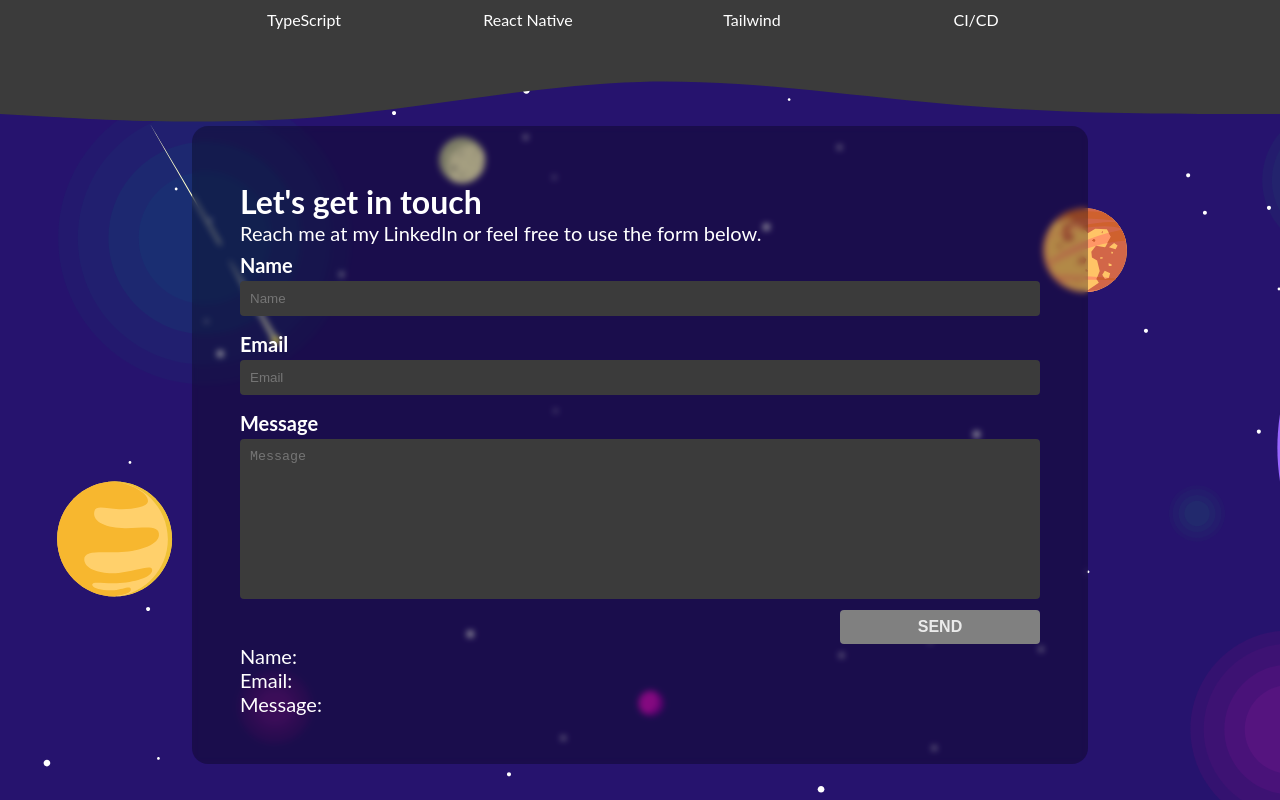
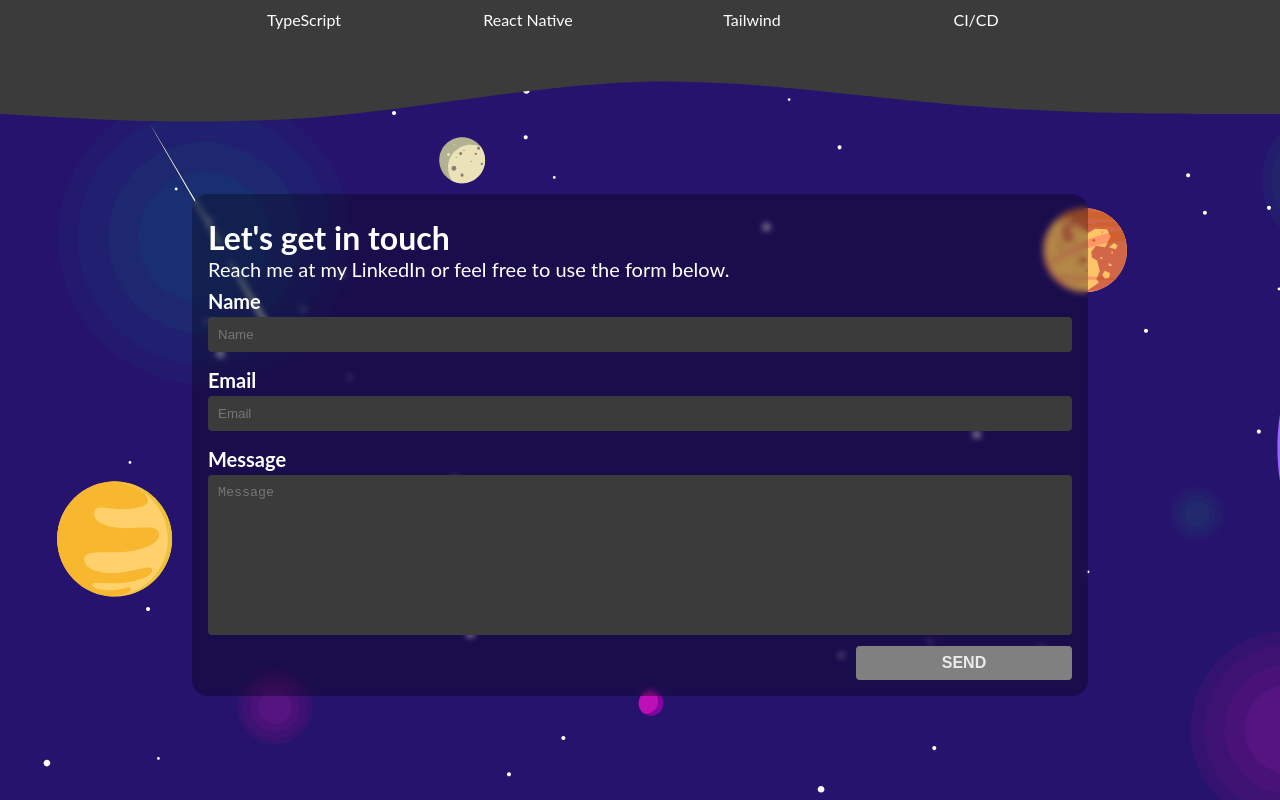
Before and after one commit to essevpi/portfolio, a Next.js app: page / in a window 1280 px wide. Shown: the part 1600-2400 px from the top of the page. Built offline with nearby package versions, Linux system fonts and the light colour scheme.

Commit message:
fixed svg backgrounds not loading when deployed

```diff
--- a/src/components/contact-form/ContactForm.js
+++ b/src/components/contact-form/ContactForm.js
@@ -79,10 +79,10 @@ const ContactForm = () => {
           value='Send'
           disabled
         />
-      </form>
+      </form>{/*
       <p>Name: {formData.name}</p>
       <p>Email: {formData.email}</p>
-      <p>Message: {formData.message}</p>
+      <p>Message: {formData.message}</p> */}
     </div>
   );
 };
--- a/src/sections/contact/Contact.module.scss
+++ b/src/sections/contact/Contact.module.scss
@@ -1,7 +1,7 @@
 @import '../../styles/variables.scss';
 
 .section__container {
-  background-image: url('/images/space_background-contact.svg');
+  background-image: url('../../../public/images/space_background-contact.svg');
   background-size: cover;
   background-repeat: no-repeat;
   color: white;
@@ -16,7 +16,7 @@
   }
 
   .section__contact-container {
-    padding: 3rem;
+    padding: 1rem;
     border-radius: 16px;
     background: rgba(0, 0, 0, 0.3);
     backdrop-filter: blur(3px);
--- a/src/sections/hero/Hero.module.scss
+++ b/src/sections/hero/Hero.module.scss
@@ -1,7 +1,7 @@
 @import '../../styles/variables.scss';
 
 .section__container {
-  background-image: url('/images/space_background-hero.svg');
+  background-image: url('../../../public/images/space_background-hero.svg');
   background-size: cover;
   background-repeat: no-repeat;
   color: white;
```
